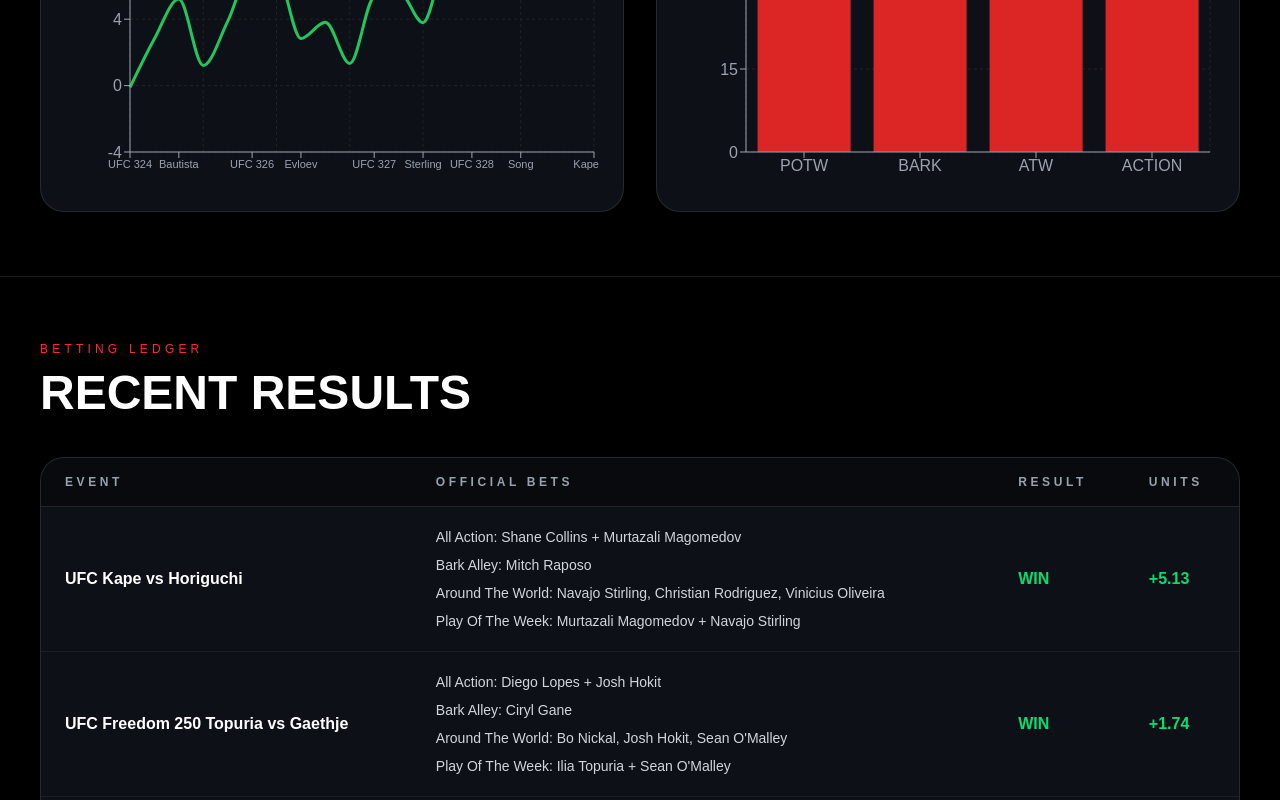
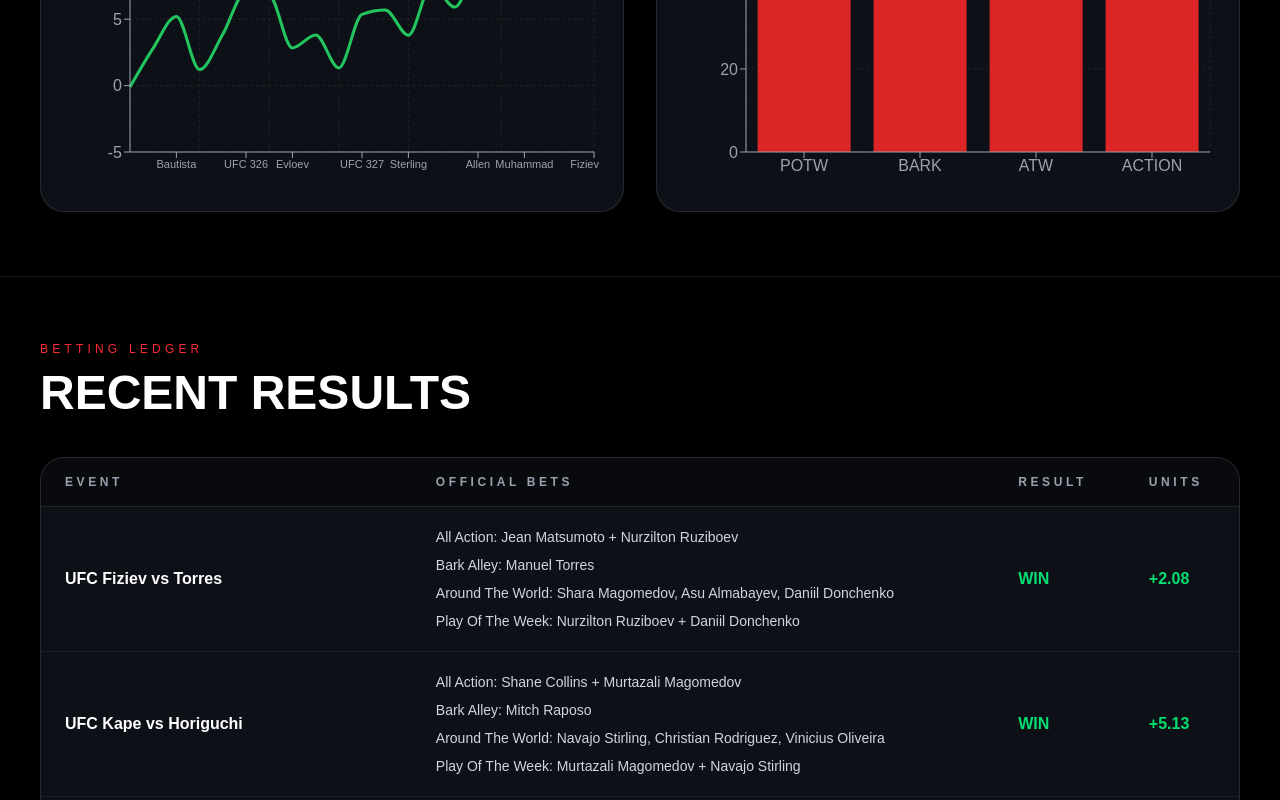
Before and after one commit to developmentbyhenryu/RearNakedLocks-Website, a Next.js app in the folder rear-naked-locks/: page /tracker in a window 1280 px wide. Shown: the part 2000-2800 px from the top of the page. Built offline with nearby package versions, Linux system fonts and the light colour scheme.

Commit message:
fiziev vs torres update

```diff
--- a/rear-naked-locks/data/allActionParlay.ts
+++ b/rear-naked-locks/data/allActionParlay.ts
@@ -1,5 +1,40 @@
 export const allActionHistory = [
 {
+    event: "UFC Fiziev vs Torres",
+
+    odds: "+126",
+
+    parlayResult: "win",
+
+    units: 1.26,
+
+    legs: [
+      {
+        fighter: "Jean Matsumoto",
+
+        result: "win",
+
+        method: "decision",
+
+        round: 3,
+
+        isFinish: false,
+      },
+
+      {
+        fighter: "Nurzilton Ruziboev",
+
+        result: "win",
+
+        method: "submission",
+
+        round: 1,
+
+        isFinish: true,
+      },
+    ],
+  },
+  {
     event: "UFC Kape vs Horiguchi",
 
     odds: "-101",
--- a/rear-naked-locks/data/aroundTheWorld.ts
+++ b/rear-naked-locks/data/aroundTheWorld.ts
@@ -1,5 +1,32 @@
 export const aroundTheWorldHistory = [
 {
+    event: "UFC Fiziev vs Torres",
+
+    parlayResult: "win",
+
+    units: 1.06,
+
+    legs: [
+      {
+        country: "Russia",
+        fighter: "Shara Magomedov",
+        result: "win",
+      },
+
+      {
+        country: "Kazakhstan",
+        fighter: "Asu Almabayev",
+        result: "win",
+      },
+
+      {
+        country: "Ukraine",
+        fighter: "Daniil Donchenko",
+        result: "win",
+      },
+    ],
+  },
+  {
     event: "UFC Kape vs Horiguchi",
 
     parlayResult: "win",
--- a/rear-naked-locks/data/barkAlley.ts
+++ b/rear-naked-locks/data/barkAlley.ts
@@ -1,5 +1,22 @@
 export const barkAlleyHistory = [
-    {
+   {
+    event: "UFC Fiziev vs Torres",
+
+    fighter: "Manuel Torres",
+
+    weightClass: "Lightweight",
+
+    odds: "-108",
+
+    result: "loss",
+
+    methodOfVictory: null,
+
+    methodOfLoss: "knockout",
+
+    units: -1,
+  },
+  {
     event: "UFC Kape vs Horiguchi",
 
     fighter: "Mitch Raposo",
--- a/rear-naked-locks/data/playOfTheWeek.ts
+++ b/rear-naked-locks/data/playOfTheWeek.ts
@@ -1,5 +1,18 @@
 export const playOfTheWeekHistory = [
       {
+    event: "UFC Fiziev vs Torres",
+
+    henryPick: "Nurzilton Ruziboev",
+    henryResult: "win",
+
+    chatoPick: "Daniil Donchenko",
+    chatoResult: "win",
+
+    parlayResult: "win",
+
+    units: 0.76,
+  },
+  {
     event: "UFC Kape vs Horiguchi",
 
     henryPick: "Murtazali Magomedov",
```
